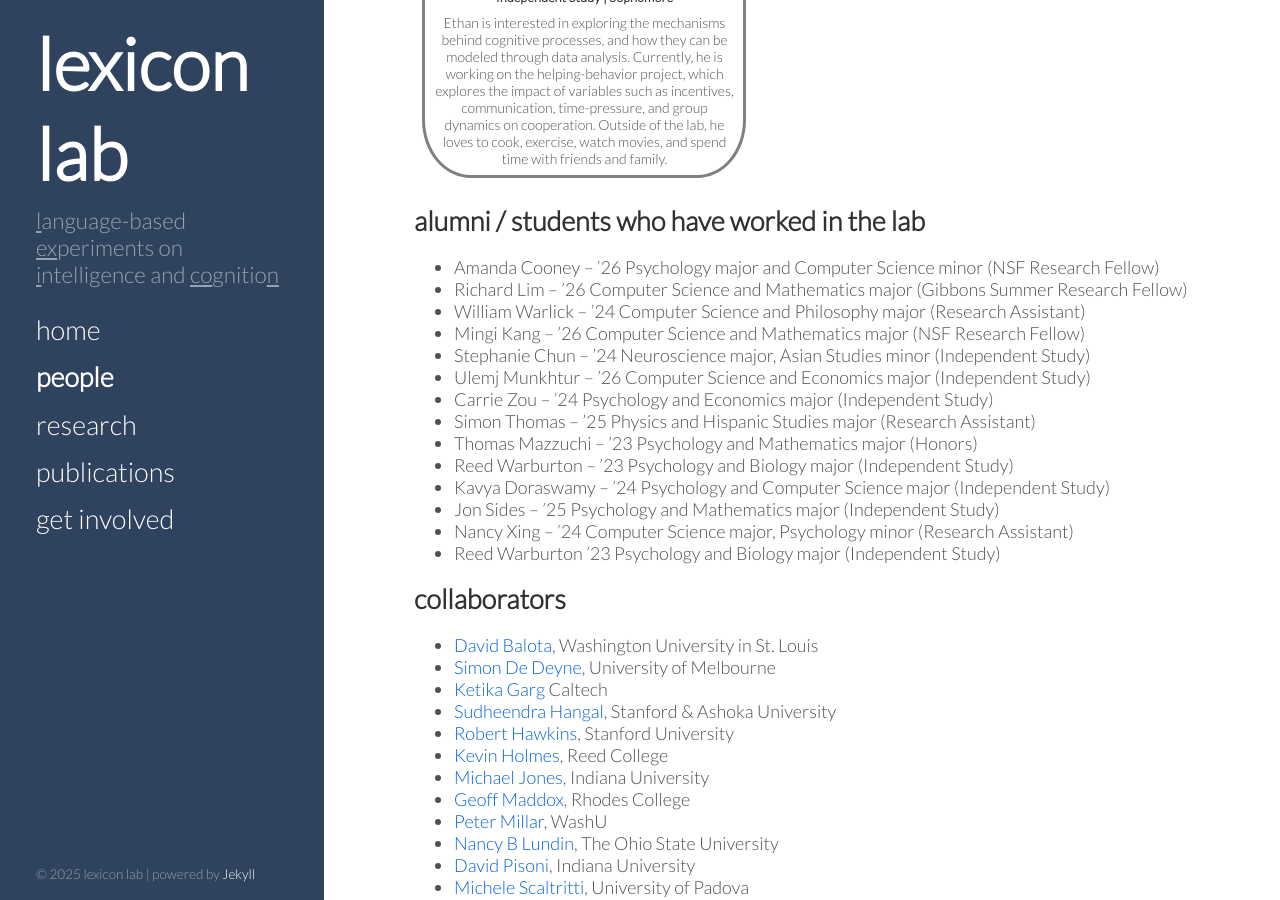
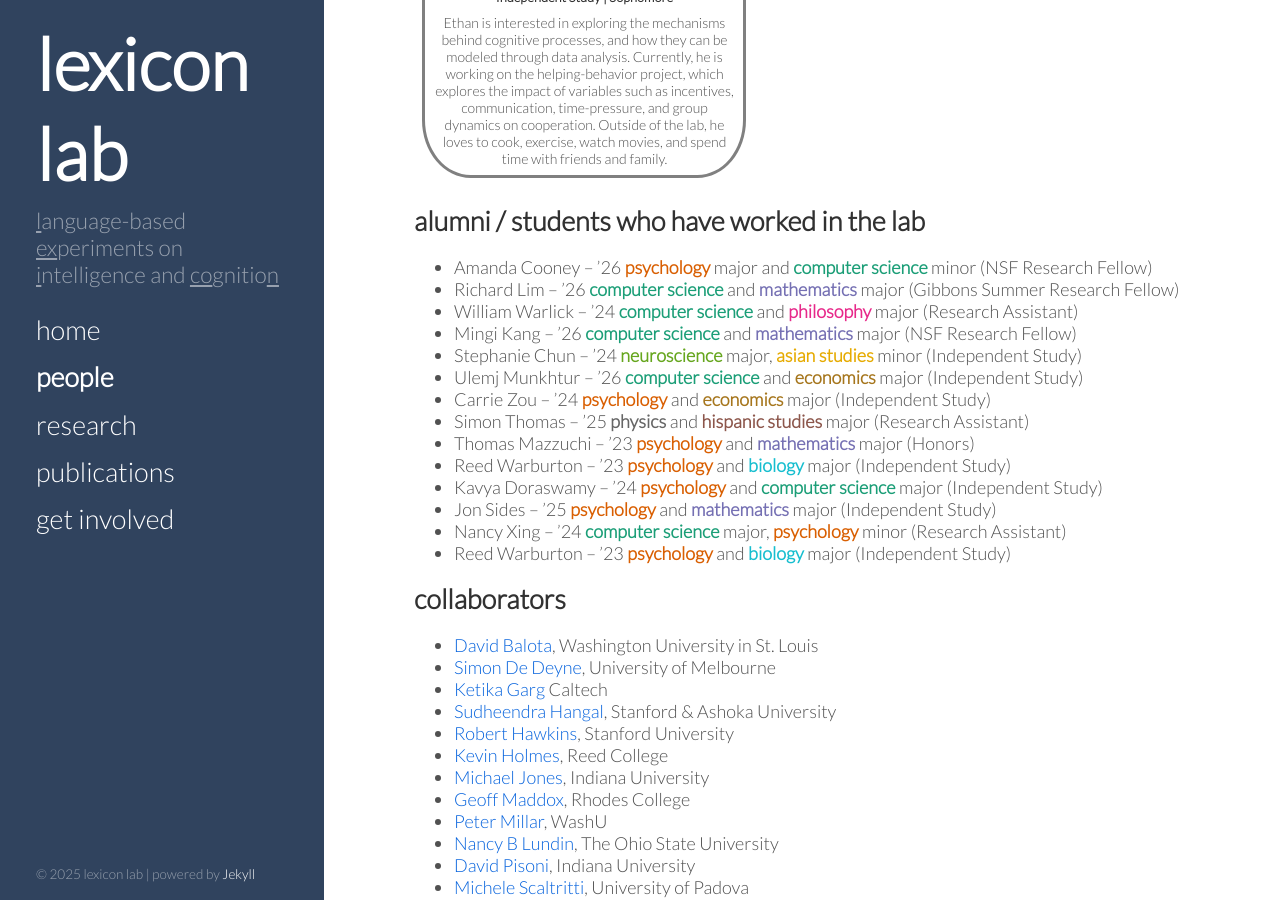
Before and after one commit to thelexiconlab/thelexiconlab.github.io, a Jekyll site: the page built from people.html, in a window 1280 px wide and 900 px high, scrolled down 981 px. Built offline with Jekyll 4.4.1, drawn with Linux system fonts in a browser that asks for light colours; Markdown is read by kramdown in place of the engine named in the settings.

Commit message:
update colors

```diff
--- a/people.html
+++ b/people.html
@@ -51,7 +51,39 @@ order: 2
       </div>
 
       <p><h2 id="alumni">alumni / students who have worked in the lab</h2> </p>
-      <ul>
+
+          <style>
+          .major { text-transform: lowercase; font-weight: bold; }
+          .psychology { color: #d95f02; }
+          .computer-science { color: #1b9e77; }
+          .mathematics { color: #7570b3; }
+          .philosophy { color: #e7298a; }
+          .neuroscience { color: #66a61e; }
+          .asian-studies { color: #e6ab02; }
+          .economics { color: #a6761d; }
+          .physics { color: #666666; }
+          .hispanic-studies { color: #8c564b; }
+          .biology { color: #17becf; }
+    </style>
+
+    <ul>
+      <li>Amanda Cooney – ’26 <span class="major psychology">psychology</span> major and <span class="major computer-science">computer science</span> minor (NSF Research Fellow)</li>
+      <li>Richard Lim – ’26 <span class="major computer-science">computer science</span> and <span class="major mathematics">mathematics</span> major (Gibbons Summer Research Fellow)</li>
+      <li>William Warlick – ’24 <span class="major computer-science">computer science</span> and <span class="major philosophy">philosophy</span> major (Research Assistant)</li>
+      <li>Mingi Kang – ’26 <span class="major computer-science">computer science</span> and <span class="major mathematics">mathematics</span> major (NSF Research Fellow)</li>
+      <li>Stephanie Chun – ’24 <span class="major neuroscience">neuroscience</span> major, <span class="major asian-studies">asian studies</span> minor (Independent Study)</li>
+      <li>Ulemj Munkhtur – ’26 <span class="major computer-science">computer science</span> and <span class="major economics">economics</span> major (Independent Study)</li>
+      <li>Carrie Zou – ’24 <span class="major psychology">psychology</span> and <span class="major economics">economics</span> major (Independent Study)</li>
+      <li>Simon Thomas – ’25 <span class="major physics">physics</span> and <span class="major hispanic-studies">hispanic studies</span> major (Research Assistant)</li>
+      <li>Thomas Mazzuchi – ’23 <span class="major psychology">psychology</span> and <span class="major mathematics">mathematics</span> major (Honors)</li>
+      <li>Reed Warburton – ’23 <span class="major psychology">psychology</span> and <span class="major biology">biology</span> major (Independent Study)</li>
+      <li>Kavya Doraswamy – ’24 <span class="major psychology">psychology</span> and <span class="major computer-science">computer science</span> major (Independent Study)</li>
+      <li>Jon Sides – ’25 <span class="major psychology">psychology</span> and <span class="major mathematics">mathematics</span> major (Independent Study)</li>
+      <li>Nancy Xing – ’24 <span class="major computer-science">computer science</span> major, <span class="major psychology">psychology</span> minor (Research Assistant)</li>
+      <li>Reed Warburton – ’23 <span class="major psychology">psychology</span> and <span class="major biology">biology</span> major (Independent Study)</li>
+    </ul>
+
+      <!-- <ul>
         <li>Amanda Cooney – ’26 Psychology major and Computer Science minor (NSF Research Fellow)</li>
         <li>Richard Lim – ’26 Computer Science and Mathematics major (Gibbons Summer Research Fellow)</li>
         <li>William Warlick – ’24 Computer Science and Philosophy major (Research Assistant)</li>
@@ -66,7 +98,7 @@ order: 2
         <li>Jon Sides – ’25 Psychology and Mathematics major (Independent Study)</li>
         <li>Nancy Xing – ’24 Computer Science major, Psychology minor (Research Assistant)</li>
         <li>Reed Warburton ’23 Psychology and Biology major (Independent Study)</li>
-      </ul>
+      </ul> -->
 
       <!-- <li>Stephanie Chun (she/her; Independent Study | Neuroscience major) <br>
         <ul><li>worked on co-writing a paper introduction for a <a href="https://teaching-cognition.github.io/coglab/" target="_blank">PSYC 2740</a> class project on language processing of state changes </li></ul>
```
